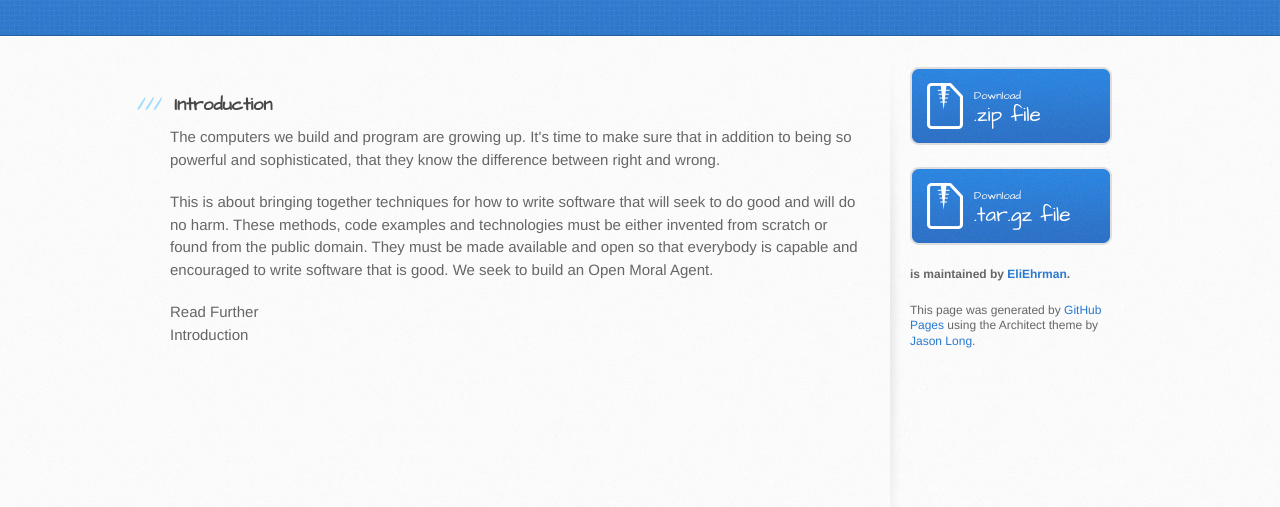
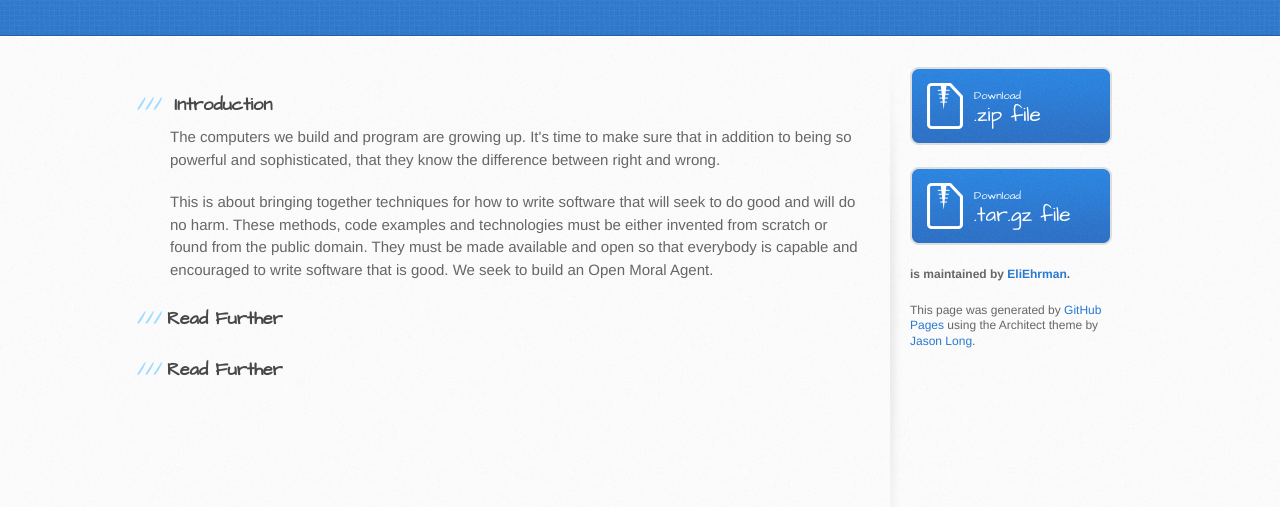
Before and after one commit to EliEhrman/OMA, a plain HTML site: page index.html in a window 1280 px wide. Shown: the part 165-672 px from the top of the page. Drawn offline with Linux system fonts and the light colour scheme.

Commit message:
Initial changes

```diff
--- a/index.html
+++ b/index.html
@@ -39,10 +39,10 @@ These methods, code examples and technologies must be either invented from scrat
 They must be made available and open so that everybody is capable and encouraged to write software that is good.
 We seek to build an Open Moral Agent. </p>
 
-<a id="Read Further" class="anchor" href="#Read Further" aria-hidden="true"><span aria-hidden="true" class="octicon octicon-link"></span></a>Read Further</h3>
+<h3><a id="Read Further" class="anchor" href="#Read Further" aria-hidden="true"><span aria-hidden="true" class="octicon octicon-link"></span></a>Read Further</h3>
 
 <p>
-<a id="Introduction" class="anchor" href="https://github.com/EliEhrman/OMA/main_points.html" aria-hidden="true"><span aria-hidden="true" class="octicon octicon-link"></span></a>Introduction</h3>
+<h3><a id="Introduction" class="anchor" href="https://github.com/EliEhrman/OMA/main_points.html" aria-hidden="true"><span aria-hidden="true" class="octicon octicon-link"></span></a>Read Further</h3>
 </p>
 
 
```
